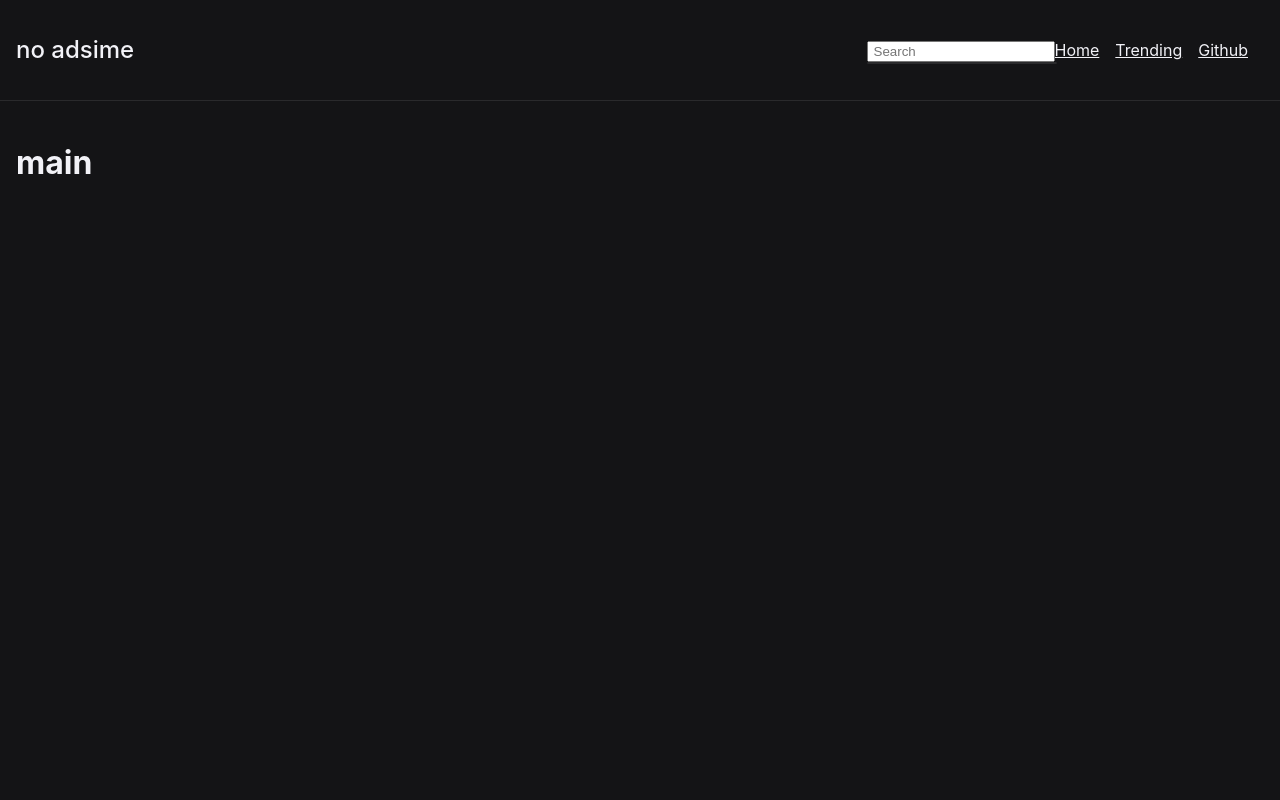
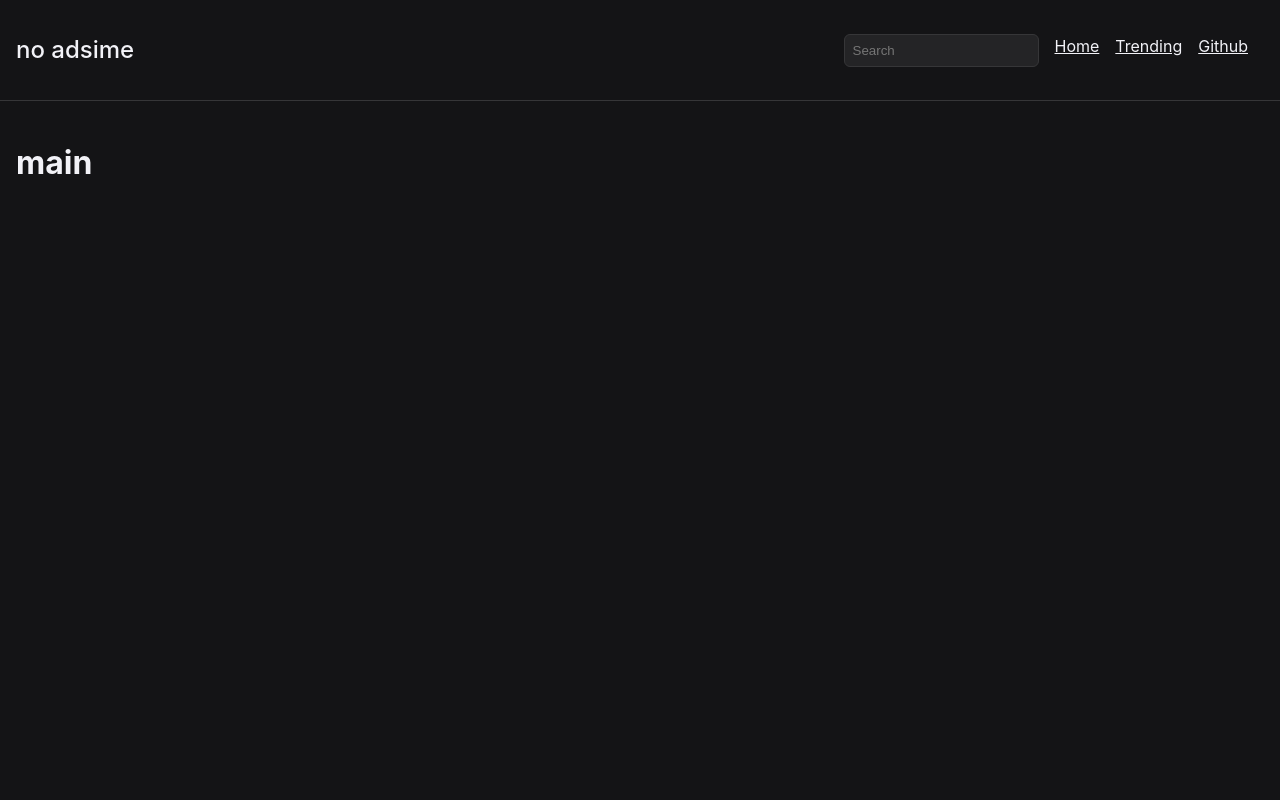
Before and after one commit to nulxn/ani, a SvelteKit app: page / in a window 1280 px wide. Shown: the top 800 px of the page. Built offline with nearby package versions, Linux system fonts and the light colour scheme.

Commit message:
Improved Searchbar

```diff
--- a/src/routes/+layout.svelte
+++ b/src/routes/+layout.svelte
@@ -89,16 +89,15 @@
 	</h1>
 	<nav>
 		<div class="searchbar">
-			<input
-				id="search"
-				type="text"
-				placeholder="Search"
-				style="padding-left: 5px;"
-				bind:value={term}
-			/>
-			<div class="results">
+			<input id="search" type="text" placeholder="Search" bind:value={term} />
+			<div
+				class="results"
+				style={searched.length === 0 && !searching && term === '' ? 'display: none;' : ''}
+			>
 				{#if searching && searched.length === 0}
 					<p>Searching ...</p>
+				{:else if !searching && searched.length === 0 && term !== ''}
+					<p>No Results!</p>
 				{:else}
 					{#each searched as result}
 						<div class="result">
@@ -136,8 +135,8 @@
 
 		--bgColor-default: #141416;
 		--bgColor-muted: #242426;
-		--borderColor-default: #2a2a2c;
-		--borderColor-emphasis: #38383a;
+		--borderColor-default: #363638;
+		--borderColor-emphasis: #4e4e50;
 
 		--fgColor-default: #f2f2f7;
 		--fgColor-muted: #aeaeb2;
@@ -191,6 +190,22 @@
 
 	.searchbar {
 		position: relative;
+		padding-right: 1rem;
+	}
+
+	.searchbar input {
+		padding: 0.5rem;
+		border: var(--borderWidth-default) solid var(--borderColor-default);
+		border-radius: var(--borderRadius-default);
+		background-color: var(--bgColor-muted);
+		color: var(--fgColor-default);
+		transition: width 0.3s ease;
+	}
+
+	.searchbar input:focus {
+		width: 300px;
+		outline: none;
+		border-color: var(--fgColor-accent);
 	}
 
 	.results {
@@ -201,7 +216,6 @@
 		max-height: 200px;
 		background-color: var(--bgColor-muted);
 		border: var(--borderWidth-default) solid var(--borderColor-default);
-		border-radius: var(--borderRadius-default);
 		overflow-y: auto;
 	}
 
```
